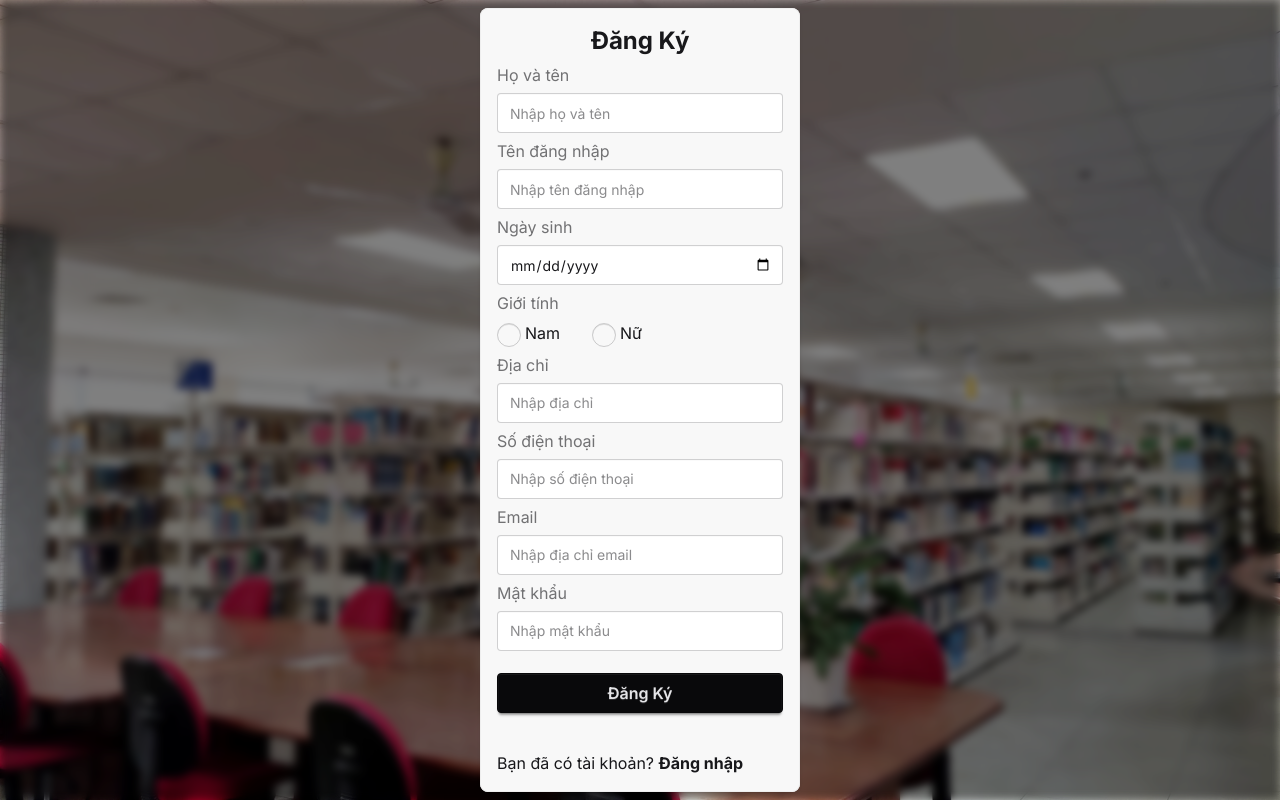
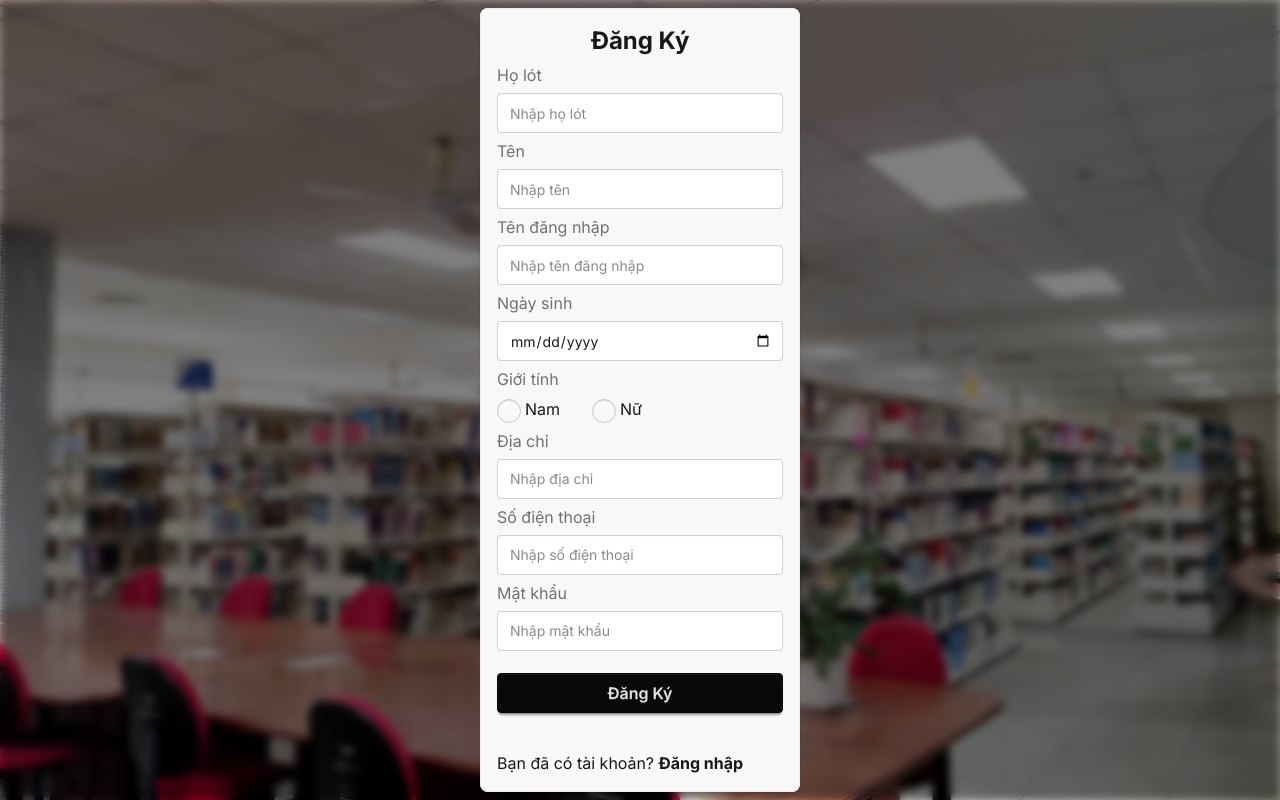
Before and after one commit to nghiaxh/ebookshelf, a Vue app in the folder frontend/: page /user/register in a window 1280 px wide. Built offline with nearby package versions, Linux system fonts and the light colour scheme.

Commit message:
refactor: add first name, last name field

```diff
--- a/frontend/src/views/UserProfile.vue
+++ b/frontend/src/views/UserProfile.vue
@@ -56,7 +56,7 @@ onMounted(async () => {
               <template v-if=" user.gender ">
                 <dd class="text-gray-700 sm:col-span-2">Nam</dd>
               </template>
-              <template v-if=" !user.gender ">
+              <template v-else-if=" !user.gender ">
                 <dd class=" text-gray-700 sm:col-span-2">Nữ</dd>
               </template>
               <template v-else>
--- a/frontend/src/views/UserRegister.vue
+++ b/frontend/src/views/UserRegister.vue
@@ -4,27 +4,26 @@ import UserService from "../services/user.service";
 import { useRouter } from "vue-router";
 
 const userService = new UserService();
-
 const router = useRouter();
 
-const name = ref("");
+const first_name = ref("");
+const last_name = ref("");
 const username = ref("");
 const password = ref("");
 const address = ref("");
 const birthday = ref("");
-const email = ref("");
 const gender = ref(undefined);
 const phone = ref("");
 
 const handleUserRegister = async () => {
   try {
     const data = {
-      name: name.value,
+      first_name: first_name.value,
+      last_name: last_name.value,
       username: username.value,
       password: password.value,
       address: address.value,
       birthday: birthday.value,
-      email: email.value,
       gender: gender.value,
       phone: phone.value,
     };
@@ -51,12 +50,18 @@ const handleUserRegister = async () => {
       <form @submit.prevent=" handleUserRegister ">
         <fieldset class="fieldset bg-base-200 border-base-300 rounded-box w-xs border p-4 text-base shadow">
           <h1 class="font-bold text-2xl text-center">Đăng Ký</h1>
-          <label class="label" for="name">Họ và tên</label>
-          <input v-model=" name " type="text" class="input" id="name" placeholder="Nhập họ và tên" />
+          <label class="label" for="last_name">Họ lót</label>
+          <input v-model=" last_name " type="text" class="input" id="last_name" placeholder="Nhập họ lót" />
+
+          <label class="label" for="first_name">Tên</label>
+          <input v-model=" first_name " type="text" class="input" id="first_name" placeholder="Nhập tên" />
+
           <label class="label" for="username">Tên đăng nhập</label>
           <input v-model=" username " type="text" class="input" id="username" placeholder="Nhập tên đăng nhập" />
+
           <label class="label" for="birthday">Ngày sinh</label>
           <input v-model=" birthday " type="date" id="birthday" class="input" />
+
           <label class="label">Giới tính</label>
           <div class="flex gap-8">
             <div><input v-model=" gender " :value=" true " type="radio" name="radio-1" class="radio mr-1" />
@@ -70,8 +75,7 @@ const handleUserRegister = async () => {
           <input v-model=" address " type="text" class="input" placeholder="Nhập địa chỉ" />
           <label class="label">Số điện thoại</label>
           <input v-model=" phone " type="text" class="input" placeholder="Nhập số điện thoại" />
-          <label class="label">Email</label>
-          <input v-model=" email " type="text" class="input" placeholder="Nhập địa chỉ email" />
+
           <label class="label" for="password">Mật khẩu</label>
           <input v-model=" password " type="password" class="input" id="password" placeholder="Nhập mật khẩu" />
           <button type="submit" class="btn btn-neutral mt-4 hover:scale-[1.01] text-base">Đăng Ký</button>
```
